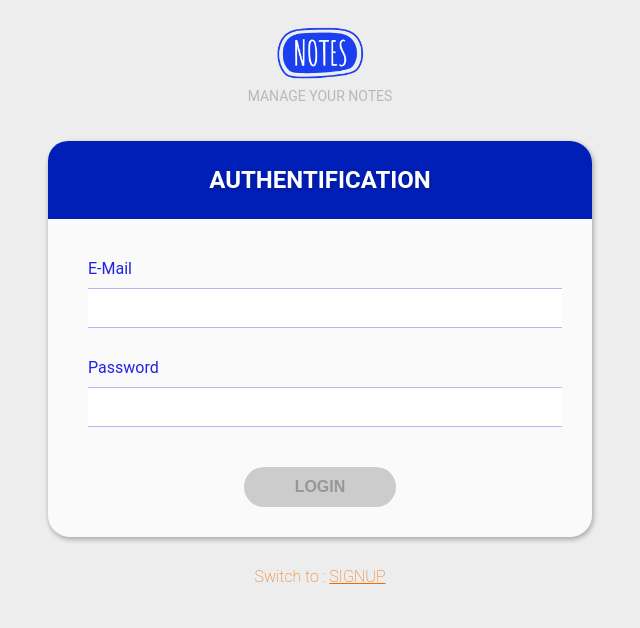
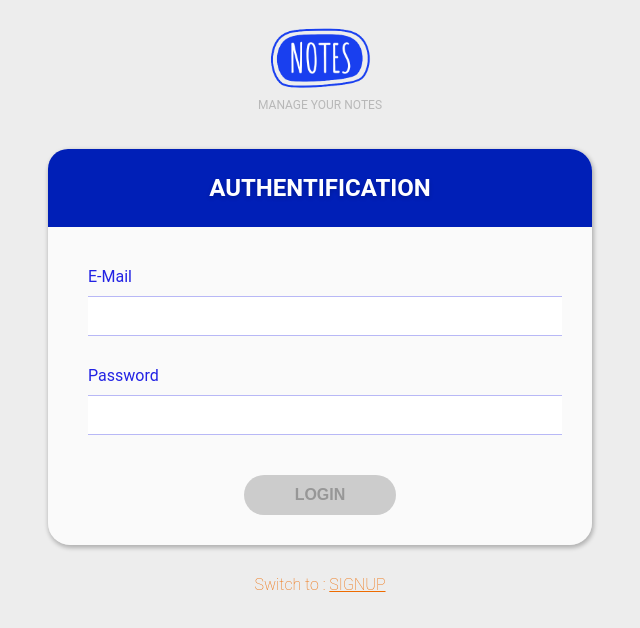
Before and after one commit to Hdaydich/note-project, a React (Create React App) app in the folder client/: page / in a window 1280 px wide. Shown: the top 628 px of the page, without its empty margins (320-960 px from the left). Built offline with nearby package versions, Linux system fonts and the light colour scheme.

Commit message:
Update style.module.css

```diff
--- a/client/src/components/Logo/style.module.css
+++ b/client/src/components/Logo/style.module.css
@@ -7,7 +7,7 @@
 }
 
 .img {
-    height: 60px;
+    height: 70px;
     margin: 0px auto;
     padding-top: 1%;
 }
@@ -21,7 +21,7 @@
    align-items: center;
    text-transform: uppercase;
    padding-bottom: 1%;
-    font-size: 14px;
+    font-size: 12px;
 }
 
 @media only screen and (max-width: 991px) {
```
